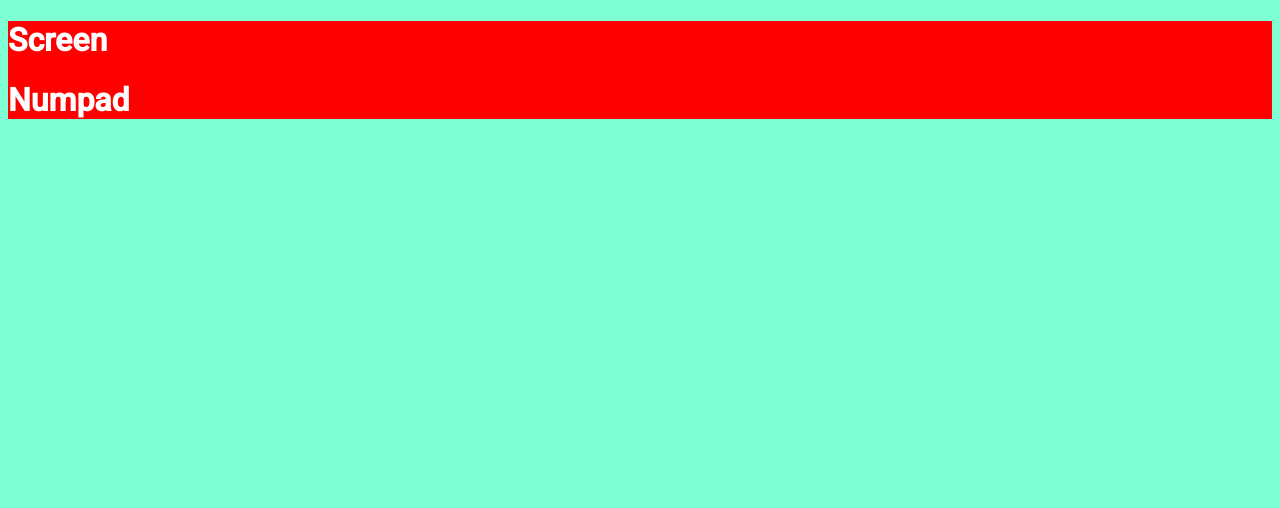
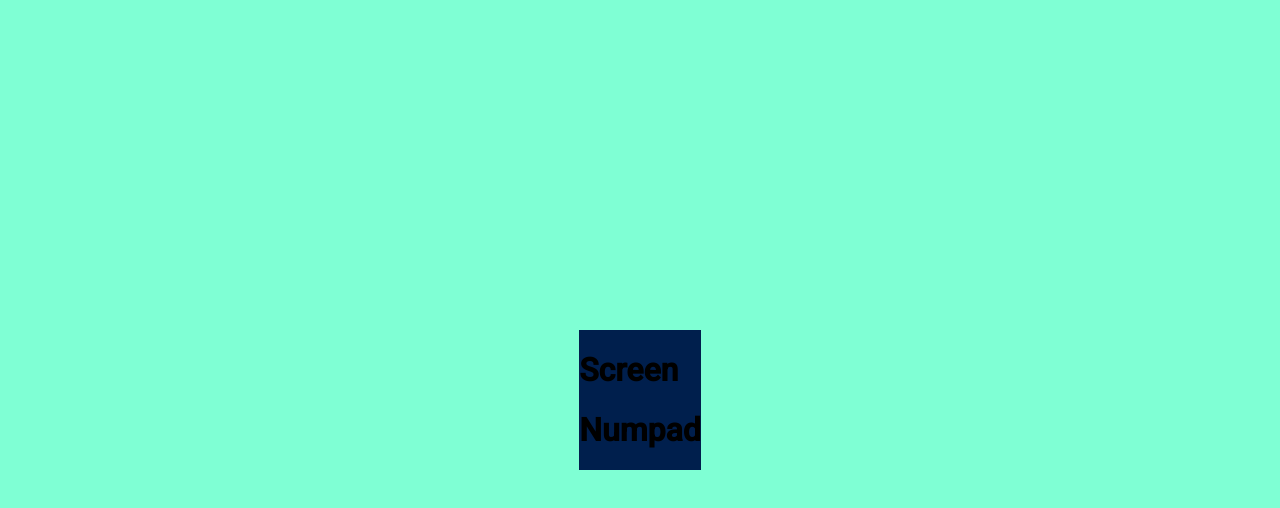
Before and after one commit to joshuasearle/ts-calc, a React app: page / in a window 1280 px wide. Shown: the top 508 px of the page. Built offline with nearby package versions, Linux system fonts and the light colour scheme.

Commit message:
Change div class for calculator to calculator

```diff
--- a/src/components/Calculator.tsx
+++ b/src/components/Calculator.tsx
@@ -6,7 +6,7 @@ import classes from '../css/classes';
 
 const Calculator: React.SFC = () => {
   return (
-    <div className={classes.container}>
+    <div className={classes.calculator}>
       <Screen />
       <Numpad />
     </div>
--- a/src/css/classes.ts
+++ b/src/css/classes.ts
@@ -1,3 +1,4 @@
 export default {
-  container: 'container'
-}
+  container: 'container',
+  calculator: 'calculator',
+};
--- a/src/css/main.css
+++ b/src/css/main.css
@@ -2,13 +2,28 @@
 *::before,
 *::after {
   font-family: 'Roboto', sans-serif;
+  box-sizing: border-box;
 }
 
+html,
 body {
   background-color: aquamarine;
+  margin: 0;
+  padding: 0;
+  height: 100%;
+}
+
+div#root {
+  height: 100%;
 }
 
 .container {
-  background-color: red;
-  color: white;
+  display: flex;
+  align-items: center;
+  justify-content: center;
+  height: 100%;
 }
+
+.calculator {
+  background-color: #001f4d;
+}
```
Also changed, not shown: src/index.tsx (line endings or trailing spaces).
